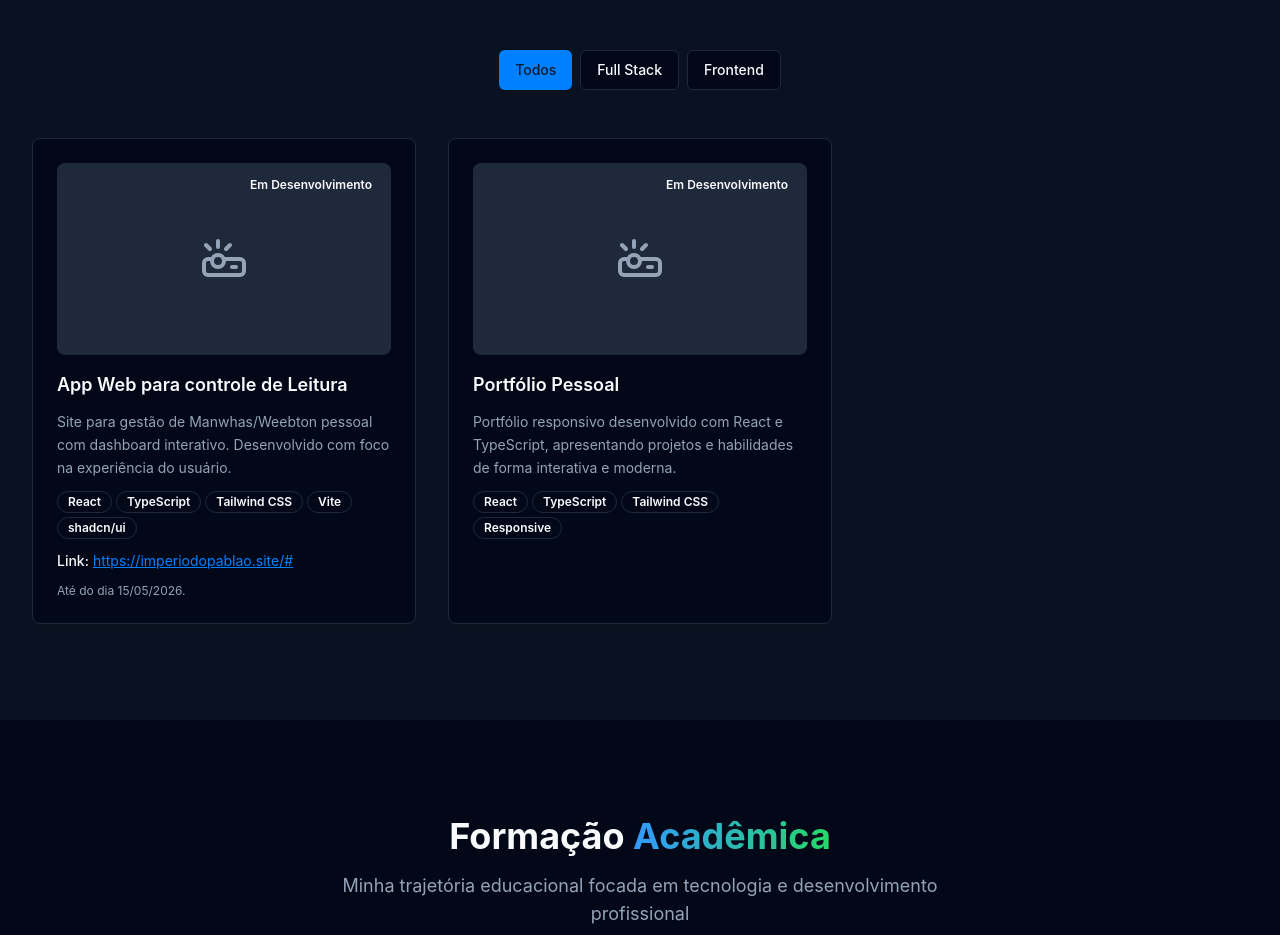
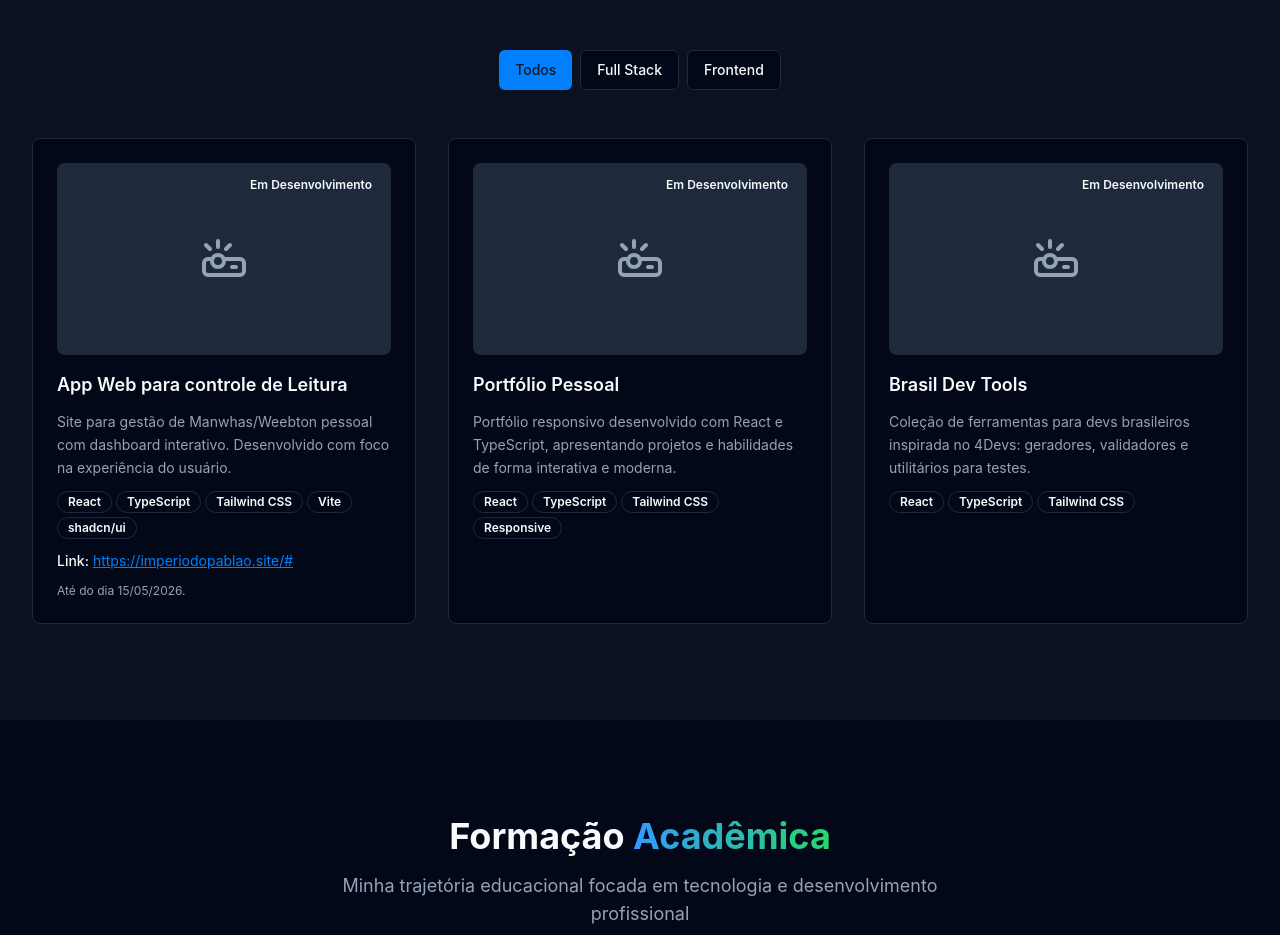
Before and after one commit to Hey-Pablo/pablo-dilio-portfolio, a React (Vite) app: page / in a window 1280 px wide. Shown: the part 2740-3675 px from the top of the page. Built offline with nearby package versions, Linux system fonts and the light colour scheme.

Commit message:
Adicionar projeto Brasil Dev Tools
Adiciona o projeto "Brasil Dev Tools" à seção de front-end, com base nas ferramentas do site 4devs.

```diff
--- a/src/components/ProjectsSection.tsx
+++ b/src/components/ProjectsSection.tsx
@@ -26,6 +26,15 @@ const ProjectsSection = () => {
       image: "/placeholder-portfolio.jpg",
       category: "frontend",
       technologies: ["React", "TypeScript", "Tailwind CSS", "Responsive"],
+      status: "Em Desenvolvimento"
+    },
+    {
+      id: 4,
+      title: "Brasil Dev Tools",
+      description: "Coleção de ferramentas para devs brasileiros inspirada no 4Devs: geradores, validadores e utilitários para testes.",
+      image: "/placeholder-portfolio.jpg",
+      category: "frontend",
+      technologies: ["React", "TypeScript", "Tailwind CSS"],
       status: "Em Desenvolvimento"
     }
   ];
```
